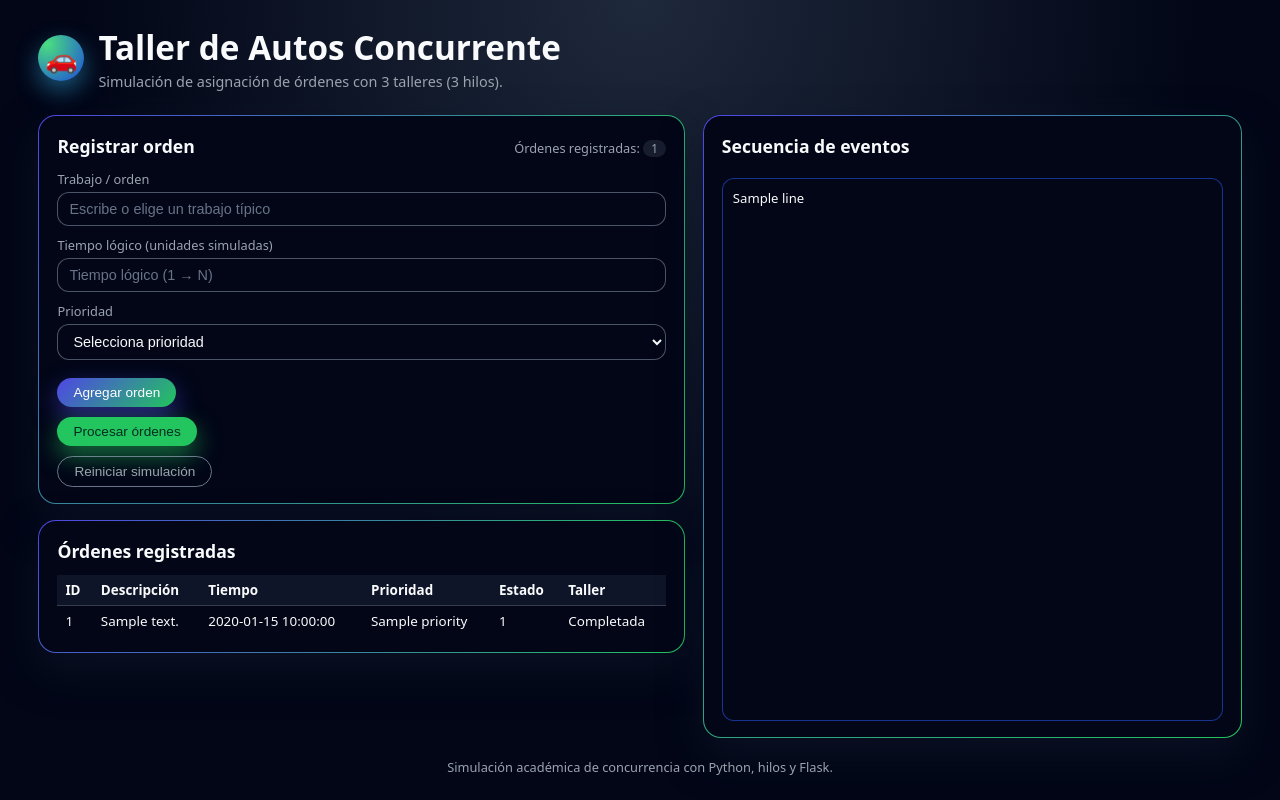
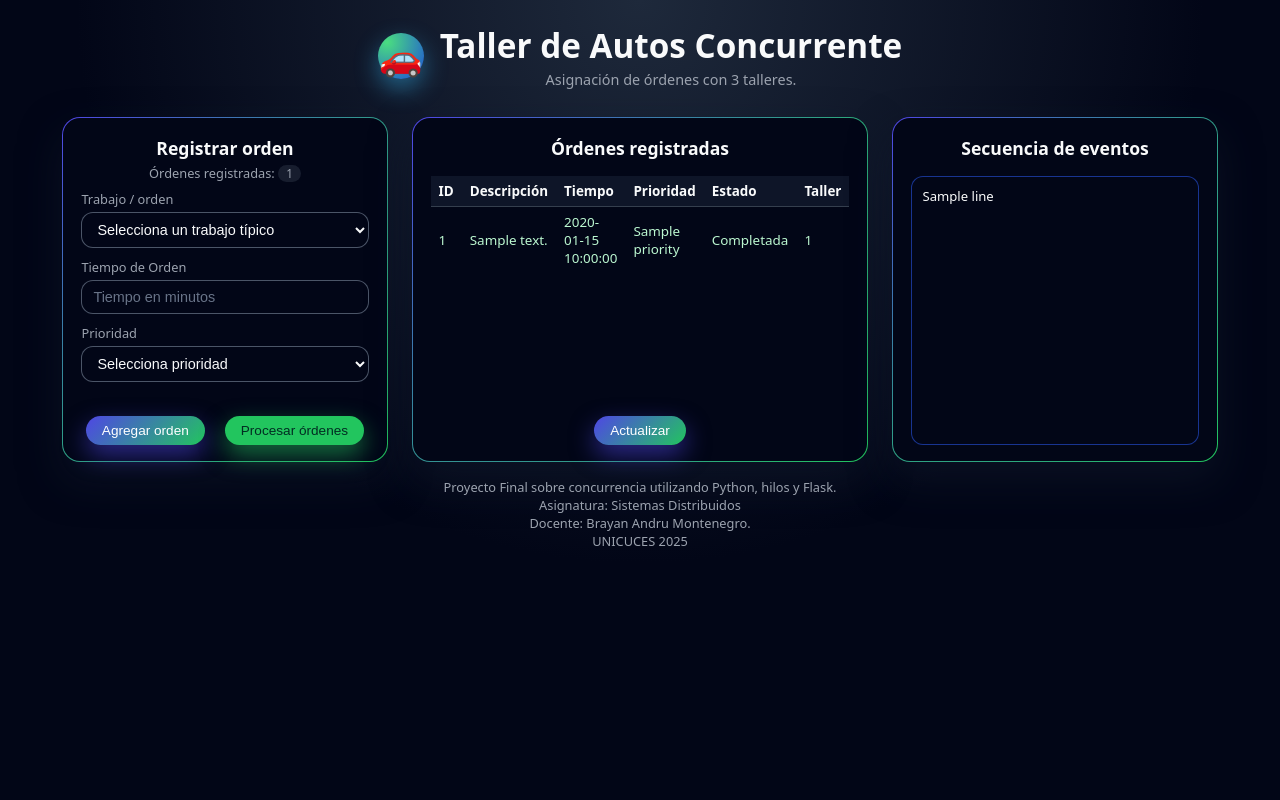
Before and after one commit to ramiju81/Taller-de-autos, a Flask app: template templates/index.html in a window 1280 px wide. Run offline with Flask 3, Linux system fonts and the light colour scheme; the template is opened without the code that fills it: most values are stand-ins (such as "Sample title", 1, 10 or a date in 2020); data that the repository does not hold is empty.

Commit message:
Add files via upload

```diff
--- a/app.py
+++ b/app.py
@@ -1,20 +1,16 @@
-from flask import Flask, render_template, request, redirect, url_for
+from flask import Flask, render_template, request, redirect, url_for, jsonify
 from taller_autos import (
     get_state,
     add_order,
     process_orders,
     reset_state,
     get_tasks,
-    export_state,
     is_processing,
     start_async_processing,
+    export_state,
 )
 
-app = Flask(
-    __name__,
-    template_folder="templates",
-    static_folder="templates/static",
-)
+app = Flask(__name__)
 
 
 @app.route("/", methods=["GET"])
@@ -26,20 +22,22 @@ def index():
 
 @app.route("/add-order", methods=["POST"])
 def add_order_route():
-    desc = request.form.get("description")
-    prep_time = request.form.get("prep_time")
-    priority = request.form.get("priority")
-    add_order(desc, prep_time, priority)
+    description = request.form.get("description", "")
+    prep_time = request.form.get("prep_time", "1")
+    priority = request.form.get("priority", "1")
+
+    add_order(description, prep_time, priority)
     return redirect(url_for("index"))
 
 
 @app.route("/process-orders", methods=["POST"])
 def process_orders_route():
-    # Lanza la simulación en segundo plano
+    """
+    Dispara el procesamiento en segundo plano y vuelve al index.
+    El avance se ve por /estado-json que consulta el JS cada 1s.
+    """
     start_async_processing()
-    # Regresa de una vez al HTML
     return redirect(url_for("index"))
-
 
 
 @app.route("/reset", methods=["POST"])
@@ -48,22 +46,17 @@ def reset_route():
     return redirect(url_for("index"))
 
 
-if __name__ == "__main__":
-    app.run(host="0.0.0.0", debug=True)
-
 @app.route("/estado-json", methods=["GET"])
 def estado_json():
     """
-    Devuelve:
-      - si está procesando
-      - órdenes como dicts
-      - logs como lista de strings
+    Endpoint que devuelve el estado actual para el auto–refresh.
+    Lo consulta main.js cada 1 segundo.
     """
-    orders, logs = export_state()
-    return jsonify(
-        {
-            "processing": is_processing(),
-            "orders": orders,
-            "logs": logs,
-        }
-    )
+    data = export_state()
+    # export_state() ya devuelve {"orders": [...], "logs": [...]}
+    return jsonify(data)
+
+
+if __name__ == "__main__":
+    # En Docker se usa esto tal cual
+    app.run(host="0.0.0.0", debug=True)
--- a/templates/index.html
+++ b/templates/index.html
@@ -12,22 +12,23 @@
 </head>
 <body>
 <div class="app-shell">
+    <!-- HEADER -->
     <header class="app-header">
+        <div class="app-header-main">
             <div class="app-header-icon">🚗</div>
-        <div>
+            <div class="app-header-text">
                 <h1 class="app-title">Taller de Autos Concurrente</h1>
                 <p class="app-subtitle">
-                Simulación de asignación de órdenes con 3 talleres (3 hilos).
+                    Asignación de órdenes con 3 talleres.
                 </p>
+            </div>
         </div>
     </header>
 
+    <!-- MAIN -->
     <main class="app-main">
-        <!-- PANEL IZQUIERDO: FORMULARIO Y ÓRDENES -->
-        <section class="column column-left">
-
-            <!-- Registrar orden -->
-            <section class="card">
+        <!-- 1. REGISTRAR ORDEN -->
+        <section class="card panel-fijo card-form">
             <div class="card-header">
                 <h2>Registrar orden</h2>
                 <p class="card-caption">
@@ -38,71 +39,70 @@
                 </p>
             </div>
 
-                <form class="form-grid" action="{{ url_for('add_order_route') }}" method="post">
-                    <!-- Trabajo / orden -->
+            <!-- UN SOLO FORM: Agregar y Procesar comparten campos -->
+            <form id="order-form" class="form-grid" method="post">
+                <!-- Trabajo / orden (SELECT) -->
                 <div class="form-field">
                     <label for="description">Trabajo / orden</label>
-                        <div class="input-with-dropdown">
-                            <input
-                                id="description"
-                                name="description"
-                                type="text"
-                                placeholder="Escribe o elige un trabajo típico"
-                                autocomplete="off"
-                            >
-                            <ul id="order-suggestions" class="suggestions-list"></ul>
-                        </div>
+                    <select id="description" name="description" required>
+                        <option value="" selected disabled>Selecciona un trabajo típico</option>
+                        {% for t in tasks %}
+                            <option value="{{ t.name }}">{{ t.name }}</option>
+                        {% endfor %}
+                    </select>
                 </div>
 
-                    <!-- Tiempo lógico -->
+                <!-- Tiempo de Orden -->
                 <div class="form-field inline">
-                        <label for="prep_time">Tiempo lógico (unidades simuladas)</label>
+                    <label for="prep_time">Tiempo de Orden</label>
                     <input
                         type="number"
                         id="prep_time"
                         name="prep_time"
                         min="1"
-                          placeholder="Tiempo lógico (1 → N)"
-                          value=""
+                        placeholder="Tiempo en minutos"
                         autocomplete="off"
+                        required
                     />
-
                 </div>
 
                 <!-- Prioridad -->
                 <div class="form-field inline">
                     <label for="priority">Prioridad</label>
-                        <select id="priority" name="priority" autocomplete="off" required>
+                    <select id="priority" name="priority" required>
                         <option value="" selected disabled>Selecciona prioridad</option>
                         <option value="1">1 - Baja</option>
                         <option value="2">2 - Media</option>
                         <option value="3">3 - Alta</option>
                     </select>
-
                 </div>
 
-                    <div class="form-actions">
-                        <button type="submit" class="btn primary">
+                <!-- Botones Agregar / Procesar en la misma fila -->
+                <div class="form-actions-row">
+                    <!-- ESTE CREA LA ORDEN (usa campos + required) -->
+                    <button
+                        type="submit"
+                        class="btn primary"
+                        formaction="{{ url_for('add_order_route') }}"
+                    >
                         Agregar orden
+                    </button>
+
+                    <!-- ESTE SOLO PROCESA LO QUE YA ESTÉ EN LISTA (NO CREA ORDEN) -->
+                    <button
+                        type="submit"
+                        class="btn success"
+                        formaction="{{ url_for('process_orders_route') }}"
+                        formnovalidate
+                    >
+                        Procesar órdenes
                     </button>
                 </div>
             </form>
-
-                <form class="form-actions dual" action="{{ url_for('process_orders_route') }}" method="post">
-                    <button type="submit" class="btn success">
-                        Procesar órdenes
-                    </button>
-                </form>
-
-                <form class="form-actions dual" action="{{ url_for('reset_route') }}" method="post">
-                    <button type="submit" class="btn ghost">
-                        Reiniciar simulación
-                    </button>
-                </form>
         </section>
 
-            <!-- Órdenes registradas -->
-            <section class="card">
+        <!-- 2. ÓRDENES REGISTRADAS -->
+        <section class="card panel-fijo card-orders">
             <div class="card-header">
                 <h2>Órdenes registradas</h2>
             </div>
@@ -122,13 +122,13 @@
                         </thead>
                         <tbody id="orders-tbody">
                         {% for o in orders %}
-                              <tr>
+                            <tr class="status-{{ 'completada' if o.status == 'Completada' else 'pendiente' }}">
                                 <td>{{ o.id }}</td>
                                 <td>{{ o.description }}</td>
                                 <td>{{ o.prep_time }}</td>
                                 <td>{{ o.priority }}</td>
-                                <td>{{ o.worker_id }}</td>
                                 <td>{{ o.status }}</td>
+                                <td>{{ o.worker_id if o.worker_id else "-" }}</td>
                             </tr>
                         {% endfor %}
                         </tbody>
@@ -139,11 +139,26 @@
                     Aún no has registrado órdenes.
                 </p>
             {% endif %}
-            </section>
+
+            <!-- Botón Actualizar solo si hubo procesamiento (hay logs) -->
+            {% if logs %}
+            <div class="orders-refresh">
+                <button type="button" class="btn primary" id="btn-refresh">
+                    Actualizar
+                </button>
+            </div>
+            {% endif %}
         </section>
 
-        <!-- PANEL DERECHO: LOGS -->
-        <section class="column column-right">
+        <!-- 3. SECUENCIA DE EVENTOS + BOTÓN REINICIAR ARRIBA -->
+        <div class="logs-wrapper panel-fijo">
+            <!-- Botón Reiniciar flotando ENCIMA del box, mismo estilo -->
+            <form class="reset-form" action="{{ url_for('reset_route') }}" method="post">
+                <button type="submit" class="btn primary reset-btn">
+                    Reiniciar
+                </button>
+            </form>
+
             <section class="card card-logs">
                 <div class="card-header">
                     <h2>Secuencia de eventos</h2>
@@ -161,15 +176,19 @@
                     </p>
                 {% endif %}
             </section>
-        </section>
+        </div>
     </main>
 
+    <!-- FOOTER -->
     <footer class="app-footer">
-        Simulación académica de concurrencia con Python, hilos y Flask.
+        Proyecto Final sobre concurrencia utilizando Python, hilos y Flask.<br>
+        Asignatura: Sistemas Distribuidos<br>
+        Docente: Brayan Andru Montenegro.<br>
+        UNICUCES 2025
     </footer>
 </div>
 
-<!-- JSON con las tareas sugeridas para el JS -->
+<!-- JSON con las tareas sugeridas (se usa en el JS para tiempo/prioridad) -->
 <script id="tasks-data" type="application/json">
     {{ tasks|tojson }}
 </script>
--- a/templates/static/css/styles.css
+++ b/templates/static/css/styles.css
@@ -15,6 +15,7 @@
   --shadow-soft: 0 18px 40px rgba(15, 23, 42, 0.6);
   --font-sans: system-ui, -apple-system, BlinkMacSystemFont, "Segoe UI",
     sans-serif;
+  --panel-altura: 320px;
 }
 
 *,
@@ -34,24 +35,37 @@ body {
 }
 
 /* Shell general */
-
 .app-shell {
   min-height: 100vh;
   display: flex;
   flex-direction: column;
-  padding: 24px clamp(16px, 3vw, 40px);
+  padding: 16px clamp(16px, 3vw, 40px); /* un poco menos para subir todo */
 }
 
 /* Header */
-
 .app-header {
   display: flex;
+  justify-content: center;
+  padding: 0.4rem 1rem 0.2rem;
+  margin-bottom: 16px;
+  text-align: center;
+}
+
+.app-header-main {
+  display: flex;
   align-items: center;
-  gap: 14px;
-  margin-bottom: 24px;
+  justify-content: center;
+  gap: 1rem;
+}
+
+.app-header-text {
+  display: flex;
+  flex-direction: column;
+  text-align: center;
 }
 
 .app-header-icon {
+  font-size: 2.2rem;
   width: 46px;
   height: 46px;
   border-radius: 999px;
@@ -60,7 +74,6 @@ body {
   justify-content: center;
   background: radial-gradient(circle at 20% 20%, #4ade80, #1d4ed8);
   box-shadow: 0 10px 25px rgba(56, 189, 248, 0.45);
-  font-size: 26px;
 }
 
 .app-title {
@@ -75,12 +88,11 @@ body {
 }
 
 /* Layout principal */
-
 .app-main {
-  flex: 1;
   display: grid;
-  grid-template-columns: minmax(0, 1.2fr) minmax(0, 1fr);
-  gap: 18px;
+  grid-template-columns: 1fr 1.2fr 1fr;
+  gap: 1.5rem;
+  padding: 0.5rem 1.5rem 0.3rem;
 }
 
 @media (max-width: 900px) {
@@ -89,14 +101,18 @@ body {
   }
 }
 
-.column {
+/* Paneles */
+.panel-fijo {
+  min-height: var(--panel-altura);
   display: flex;
   flex-direction: column;
-  gap: 16px;
+}
+
+.logs-wrapper {
+  position: relative;
 }
 
 /* Cards */
-
 .card {
   background: linear-gradient(135deg, #020617, #020617) padding-box,
               radial-gradient(circle at top left, #4f46e5, #22c55e) border-box;
@@ -114,10 +130,11 @@ body {
 
 .card-header {
   display: flex;
-  justify-content: space-between;
-  align-items: baseline;
-  gap: 10px;
-  margin-bottom: 12px;
+  flex-direction: column;
+  align-items: center;
+  text-align: center;
+  gap: 4px;
+  margin-bottom: 8px;
 }
 
 .card-header h2 {
@@ -142,7 +159,6 @@ body {
 }
 
 /* Formulario */
-
 .form-grid {
   display: grid;
   grid-template-columns: minmax(0, 1fr);
@@ -154,10 +170,6 @@ body {
   font-size: 0.8rem;
   margin-bottom: 4px;
   color: var(--text-soft);
-}
-
-.input-with-dropdown {
-  position: relative;
 }
 
 input[type="text"],
@@ -184,21 +196,13 @@ select:focus {
   box-shadow: 0 0 0 1px rgba(129, 140, 248, 0.7);
 }
 
-.form-field.inline {
-  display: grid;
-  grid-template-columns: 1fr;
-}
-
 /* Botones */
-
-.form-actions {
-  margin-top: 8px;
+.form-actions-row {
+  margin-top: 1.5rem;
   display: flex;
-  gap: 8px;
-}
-
-.form-actions.dual {
-  margin-top: 10px;
+  justify-content: center;
+  gap: 1.25rem;
+  flex-wrap: wrap;
 }
 
 .btn {
@@ -207,8 +211,7 @@ select:focus {
   padding: 7px 16px;
   font-size: 0.85rem;
   cursor: pointer;
-  transition: transform 0.12s ease, box-shadow 0.12s ease,
-    background 0.12s ease;
+  transition: transform 0.12s ease, box-shadow 0.12s ease, background 0.12s ease;
 }
 
 .btn.primary {
@@ -237,10 +240,38 @@ select:focus {
   transform: translateY(0);
 }
 
+/* Botón Actualizar debajo de la tabla */
+.orders-refresh {
+  display: flex;
+  justify-content: center;
+  margin-top: 1rem;
+}
+
+/* Botón Reiniciar flotando sobre el panel de logs, oculto hasta hover */
+.reset-form {
+  position: absolute;
+  top: -12px;
+  right: 24px;
+  opacity: 0;
+  pointer-events: none;
+  transition: opacity 0.2s ease;
+}
+
+.logs-wrapper:hover .reset-form {
+  opacity: 1;
+  pointer-events: auto;
+}
+
 /* Tabla de órdenes */
+.card-orders {
+  display: flex;
+  flex-direction: column;
+}
 
 .table-wrapper {
   margin-top: 8px;
+  flex: 1;
+  min-height: 0;
   max-height: 260px;
   overflow: auto;
 }
@@ -253,6 +284,13 @@ select:focus {
 
 .data-table thead {
   background: rgba(15, 23, 42, 0.95);
+}
+
+/* Encabezado fijo */
+.data-table thead th {
+  position: sticky;
+  top: 0;
+  z-index: 1;
 }
 
 .data-table th,
@@ -279,8 +317,7 @@ select:focus {
 }
 
 /* Logs */
-
-.logs-box {
+.card-logs .logs-box {
   margin-top: 8px;
   flex: 1;
   padding: 10px;
@@ -301,45 +338,9 @@ select:focus {
   color: var(--text-soft);
 }
 
-/* Sugerencias (lista desplegable bajo Trabajo / orden) */
-
-.suggestions-list {
-  position: absolute;
-  left: 0;
-  right: 0;
-  top: calc(100% + 4px);
-  max-height: 180px;
-  margin: 0;
-  padding: 4px 0;
-  list-style: none;
-  background: #020617;
-  border-radius: var(--radius-md);
-  border: 1px solid rgba(148, 163, 184, 0.7);
-  box-shadow: var(--shadow-soft);
-  overflow-y: auto;
-  display: none;
-  z-index: 20;
-}
-
-.suggestions-list li {
-  padding: 6px 10px;
-  font-size: 0.85rem;
-  cursor: pointer;
-}
-
-.suggestions-list li:hover {
-  background: rgba(79, 70, 229, 0.35);
-}
-
-.suggestions-list li.empty {
-  color: var(--text-soft);
-  cursor: default;
-}
-
 /* Footer */
-
 .app-footer {
-  margin-top: 20px;
+  margin-top: 12px;
   font-size: 0.8rem;
   color: var(--text-soft);
   text-align: center;
```
Also changed, not shown: taller_autos.py (+5 -5 lines), templates/static/js/main.js (+46 -86 lines), 1 other file. Lines whose indentation alone changed are shown as unchanged.
